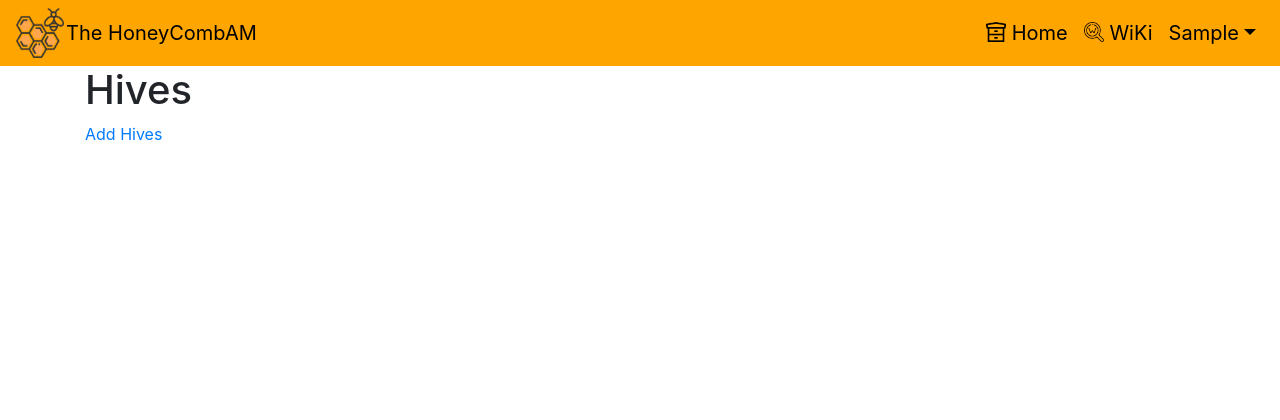
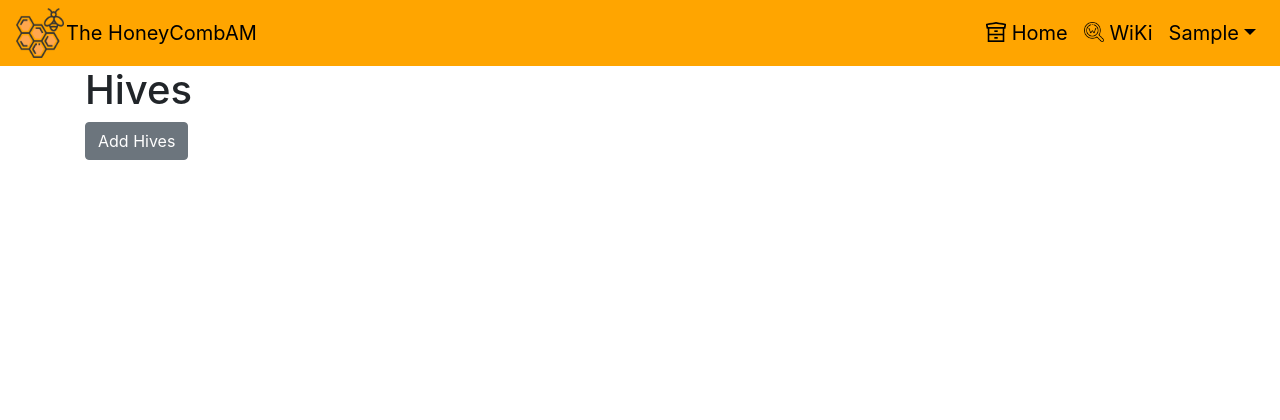
Before and after one commit to jonathanw82/thehoneycombAM, a Django app: page /hives/hive/1/ in a window 1280 px wide. Shown: the top 420 px of the page. Run offline with Django 3.2, Linux system fonts and the light colour scheme; the visitor is signed in with stand-in values (Sample User, id 1); data that the repository does not hold is empty; some libraries are stand-ins or nearby versions.

Commit message:
added icons to most buttons

```diff
--- a/hives/templates/hives/hive.html
+++ b/hives/templates/hives/hive.html
@@ -10,7 +10,7 @@
     <div class="row">
         <div class="col-sm-12">
             <h1>Hives</h1>
-            <a href="{% url 'addHive' apiaryID %}">Add Hives</a>
+            <a class="btn btn-secondary" href="{% url 'addHive' apiaryID %}"> Add Hives</a>
             <div>
                     {% for hive in hives %}
                         <a href="{% url 'hiveDocs' hive.id %}">
@@ -18,10 +18,10 @@
                         <h4>Hive id: {{ hive.id }}</h4>
                         <h4>Apiary id: {{ apiaryID }}</h4>
                         <h4>Hive Type: {{ hive.hive_type }}</h4></a>
-                        <a href="{% url 'deleteHive' apiaryID hive.id %}">Delete</a>
-                        <a href="{% url 'editHive' apiaryID hive.id %}">Edit</a>
-                        <a href="{% url 'addhiveDoc' hive.id %}">Add Inspection</a><br>
-                        <a href="{% url 'hiveMedicalHistory' hive.id %}">Medical History</a><br>
+                        <a class="btn btn-secondary" href="{% url 'deleteHive' apiaryID hive.id %}"><i class="fas fa-trash-alt"></i> Delete</a>
+                        <a class="btn btn-secondary" href="{% url 'editHive' apiaryID hive.id %}"><i class="fas fa-edit"></i> Edit</a>
+                        <a class="btn btn-secondary" href="{% url 'addhiveDoc' hive.id %}">Add Inspection</a><br>
+                        <a class="btn btn-secondary" href="{% url 'hiveMedicalHistory' hive.id %}"><i class="fas fa-file-medical"></i> Medical History</a><br>
                         Hive Movement History:
                         {% if hive.hive_new_apiary %}
                         <h4>Hive moved to Apiary {{ hive.hive_new_apiary }} <br>
--- a/hives/templates/hives/hiveDocs.html
+++ b/hives/templates/hives/hiveDocs.html
@@ -8,9 +8,9 @@
 {% block content %}
 <div class="container">
     <h1>Hive Records</h1>
-    <h3>Hive: {{ hivename.hive_name }}</h3>
+    <h3>Hive: {{ hivename.hive_name|title }}</h3>
     Download Hive documents to PDF
-    <a class="btn btn-secondary" href="{% url 'hive_record_pdf_view' hivename.pk %}">Download PDF</a>
+    <a class="btn btn-secondary" href="{% url 'hive_record_pdf_view' hivename.pk %}"><i class="fas fa-file-pdf"></i> Download PDF</a>
     {% for doc in docs reversed %}
     <div>
         Date: {{ doc.date }}
--- a/home/templates/home/index.html
+++ b/home/templates/home/index.html
@@ -16,9 +16,9 @@
   <div class="row">
     <div class="col-sm-12 test">
       <p>Welcome to The HoneyComb Apairy Management</p>
-      <div class="subheading">Please Signin or sign up to continue!</div>
+      <div class="subheading">Please Sign in or Sign up to continue!</div>
       <div class="buttons">
-        <a class="btn btn-secondary " href="{% url 'account_login' %}">Login/Signup</a>
+        <a class="btn btn-secondary " href="{% url 'account_login' %}"><i class="fas fa-sign-in-alt"></i> Login/Signup</a>
       </div>
     </div>
   </div>
--- a/medical/templates/medical/hiveMedicalHistory.html
+++ b/medical/templates/medical/hiveMedicalHistory.html
@@ -7,8 +7,8 @@
     <div class="row">
         <div class="col-sm-12">
             <h1 class="display-4 text-success">Hive Medical History</h1>
-            <h2>Hive Name: {{ hiveinst.hive_name }}</h2>
-            <a class="btn btn-secondary" href="{% url 'addMedicalRecord' hiveinst.pk %}">Add Medical Record</a>
+            <h2>Hive Name: {{ hiveinst.hive_name|title }}</h2>
+            <a class="btn btn-secondary" href="{% url 'addMedicalRecord' hiveinst.pk %}"><i class="fas fa-prescription-bottle-alt"></i> Add Medical Record</a>
         </div>
     </div>
     <div class="row">
--- a/templates/base.html
+++ b/templates/base.html
@@ -64,8 +64,9 @@
           <a class=" nav-link dropdown-toggle link_colour uppercase" href="#" role="button" id="dropdownMenuLink"
             data-toggle="dropdown" aria-haspopup="true" aria-expanded="false">
             {{request.user.username}}</a>
-          <div class="dropdown-menu drop-menu background_dropdown" aria-labelledby="dropdownMenuLink">
-            <a class="nav-link dropdown-item link_colour" href="#"><i class="fas fa-id-card"></i> Profile</a>
+          <div class="dropdown-menu dropdown-menu-right drop-menu background_dropdown" aria-labelledby="dropdownMenuLink">
+            <a class="nav-link dropdown-item link_colour" href="{% url 'apiary'%}"><i class="fas fa-sitemap"></i> Apiarys</a>
+            <a class="nav-link dropdown-item link_colour" href="{% url 'beeMedical'%}"><i class="fas fa-notes-medical"></i> Bee Medical</a>
             <a class="nav-link dropdown-item link_colour" href="{% url 'account_logout' %}"><i
                 class="fas fa-power-off"></i> logout</a>
           </div>
```
Also changed, not shown: apiary/templates/apiary/apiary.html (+8 -5 lines), medical/templates/medical/beeMedical.html (+6 -2 lines), pdf/templates/pdf/pdfHiveRecords.html (+4 -4 lines).
